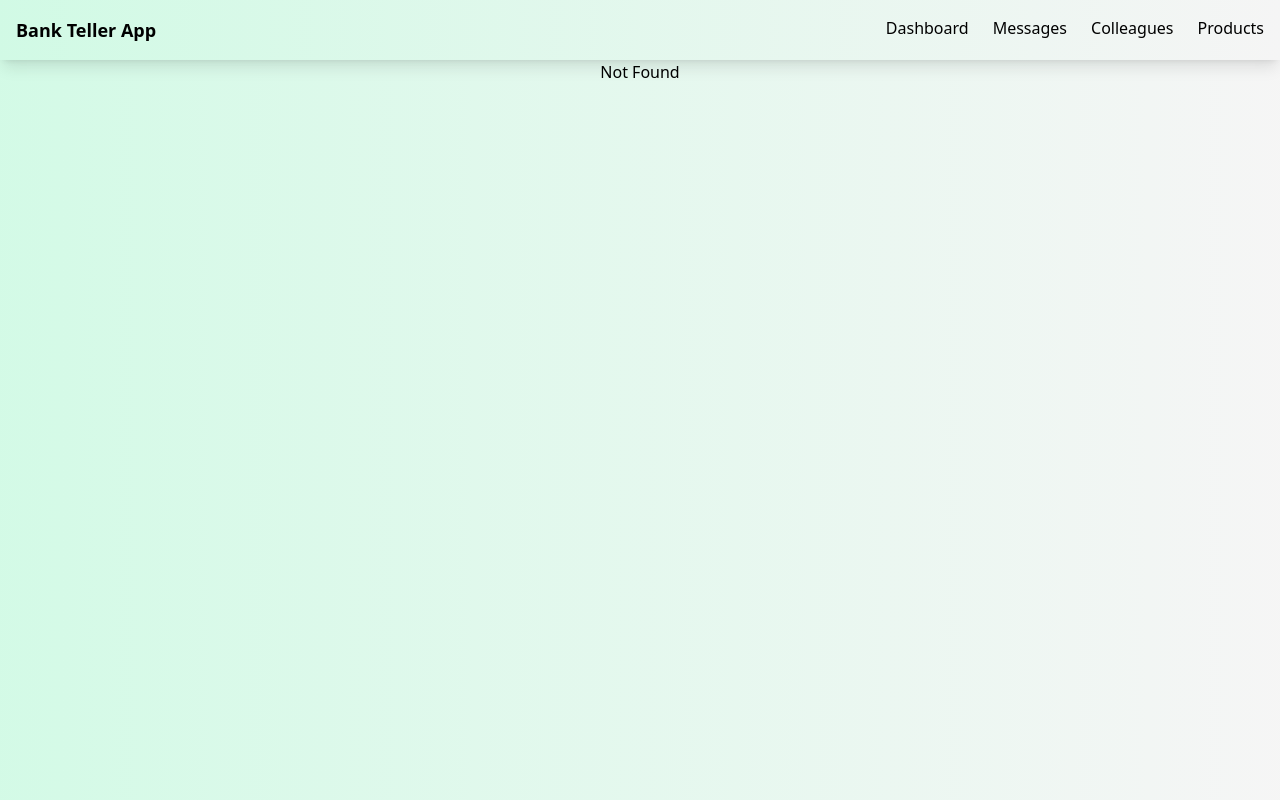
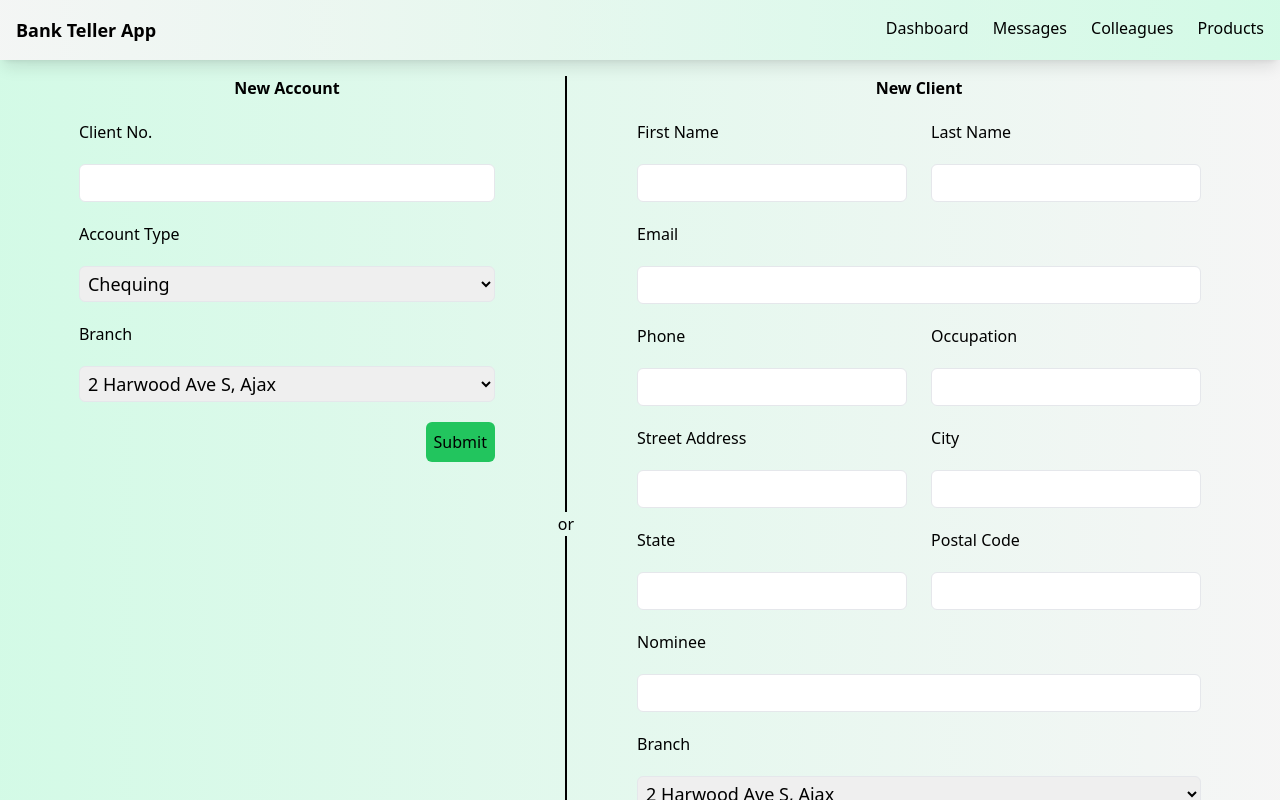
Before and after one commit to MaherMuhtadi/Bank-Teller-App, a React (Vite) app in the folder client/: page /client_registration in a window 1280 px wide. Before the commit this address had no page. Shown: the top 800 px of the page. Built offline with nearby package versions, Linux system fonts and the light colour scheme.

Commit message:
created forms for user/account creation

```diff
--- /dev/null
+++ b/client/src/ClientRegistration/ClientRegistration.jsx
@@ -0,0 +1,18 @@
+import NewAccount from "./NewAccount";
+import NewClient from "./NewClient";
+
+function ClientRegistration() {
+    return (
+        <div className="flex justify-evenly p-4">
+            <NewAccount />
+            <div className="flex flex-col items-center">
+                <div className="border border-black h-1/2 w-0"></div>
+                or
+                <div className="border border-black h-1/2 w-0"></div>
+            </div>
+            <NewClient />
+        </div>
+    );
+}
+
+export default ClientRegistration;
--- /dev/null
+++ b/client/src/ClientRegistration/NewAccount.jsx
@@ -0,0 +1,49 @@
+function NewAccount() {
+    return (
+        <form className="flex flex-col space-y-5 w-1/3">
+            <h2 className="font-bold text-center">New Account</h2>
+            <label htmlFor="client">Client No.</label>
+            <input
+                type="text"
+                id="client"
+                name="client"
+                className="rounded-md border text-lg p-1"
+            />
+            <label htmlFor="account_type">Account Type</label>
+            <select
+                id="account_type"
+                name="account_type"
+                className="rounded-md border text-lg p-1"
+            >
+                <option selected value="chequing">
+                    Chequing
+                </option>
+                <option value="savings">Savings</option>
+            </select>
+            <label htmlFor="branch">Branch</label>
+            <select
+                id="branch"
+                name="branch"
+                className="rounded-md border text-lg p-1"
+            >
+                <option selected value="2 Harwood Ave S, Ajax">
+                    2 Harwood Ave S, Ajax
+                </option>
+                <option value="43 Conlin Rd E, Oshawa">
+                    43 Conlin Rd E, Oshawa
+                </option>
+                <option value="714 Rossland Rd E, Whitby">
+                    714 Rossland Rd E, Whitby
+                </option>
+            </select>
+            <button
+                type="submit"
+                className="bg-green-500 rounded-md w-fit p-2 self-end"
+            >
+                Submit
+            </button>
+        </form>
+    );
+}
+
+export default NewAccount;
--- /dev/null
+++ b/client/src/ClientRegistration/NewClient.jsx
@@ -0,0 +1,144 @@
+function NewClient() {
+    return (
+        <form className="flex flex-col space-y-5 min-w-fit">
+            <h2 className="font-bold text-center">New Client</h2>
+            <div className="flex space-x-6">
+                <div className="flex flex-col space-y-5">
+                    <label htmlFor="name">First Name</label>
+                    <input
+                        type="text"
+                        id="first_name"
+                        name="first_name"
+                        className="rounded-md border text-lg p-1"
+                    />
+                </div>
+                <div className="flex flex-col space-y-5">
+                    <label htmlFor="name">Last Name</label>
+                    <input
+                        type="text"
+                        id="last_name"
+                        name="last_name"
+                        className="rounded-md border text-lg p-1"
+                    />
+                </div>
+            </div>
+            <div className="flex flex-col space-y-5">
+                <label htmlFor="email">Email</label>
+                <input
+                    type="email"
+                    id="email"
+                    name="email"
+                    className="rounded-md border text-lg p-1"
+                />
+            </div>
+            <div className="flex space-x-6">
+                <div className="flex flex-col space-y-5">
+                    <label htmlFor="phone">Phone</label>
+                    <input
+                        type="tel"
+                        id="phone"
+                        name="phone"
+                        className="rounded-md border text-lg p-1"
+                    />
+                </div>
+                <div className="flex flex-col space-y-5">
+                    <label htmlFor="occupation">Occupation</label>
+                    <input
+                        type="text"
+                        id="occupation"
+                        name="occupation"
+                        className="rounded-md border text-lg p-1"
+                    />
+                </div>
+            </div>
+            <div className="flex space-x-6">
+                <div className="flex flex-col space-y-5">
+                    <label htmlFor="address">Street Address</label>
+                    <input
+                        type="text"
+                        id="address"
+                        name="address"
+                        className="rounded-md border text-lg p-1"
+                    />
+                </div>
+                <div className="flex flex-col space-y-5">
+                    <label htmlFor="city">City</label>
+                    <input
+                        type="text"
+                        id="city"
+                        name="city"
+                        className="rounded-md border text-lg p-1"
+                    />
+                </div>
+            </div>
+            <div className="flex space-x-6">
+                <div className="flex flex-col space-y-5">
+                    <label htmlFor="state">State</label>
+                    <input
+                        type="text"
+                        id="state"
+                        name="state"
+                        className="rounded-md border text-lg p-1"
+                    />
+                </div>
+                <div className="flex flex-col space-y-5">
+                    <label htmlFor="zip">Postal Code</label>
+                    <input
+                        type="text"
+                        id="zip"
+                        name="zip"
+                        className="rounded-md border text-lg p-1"
+                    />
+                </div>
+            </div>
+            <div className="flex flex-col space-y-5">
+                <label htmlFor="nominee">Nominee</label>
+                <input
+                    type="text"
+                    id="nominee"
+                    name="nominee"
+                    className="rounded-md border text-lg p-1"
+                />
+            </div>
+            <div className="flex flex-col space-y-5">
+                <label htmlFor="branch">Branch</label>
+                <select
+                    id="branch"
+                    name="branch"
+                    className="rounded-md border text-lg p-1"
+                >
+                    <option selected value="2 Harwood Ave S, Ajax">
+                        2 Harwood Ave S, Ajax
+                    </option>
+                    <option value="43 Conlin Rd E, Oshawa">
+                        43 Conlin Rd E, Oshawa
+                    </option>
+                    <option value="714 Rossland Rd E, Whitby">
+                        714 Rossland Rd E, Whitby
+                    </option>
+                </select>
+            </div>
+            <div className="flex flex-col space-y-5">
+                <label htmlFor="account_type">Account Type</label>
+                <select
+                    id="account_type"
+                    name="account_type"
+                    className="rounded-md border text-lg p-1"
+                >
+                    <option selected value="chequing">
+                        Chequing
+                    </option>
+                    <option value="savings">Savings</option>
+                </select>
+            </div>
+            <button
+                type="submit"
+                className="bg-green-500 rounded-md w-fit p-2 self-end"
+            >
+                Submit
+            </button>
+        </form>
+    );
+}
+
+export default NewClient;
--- a/client/src/NavBar.jsx
+++ b/client/src/NavBar.jsx
@@ -1,6 +1,6 @@
 function NavBar() {
     return (
-        <nav className="flex justify-between p-4 sticky top-0 bg-gradient-to-l from-neutral-100/95 to-emerald-100/95 shadow-lg">
+        <nav className="flex justify-between p-4 sticky top-0 bg-gradient-to-r from-neutral-100/95 to-emerald-100/95 shadow-lg">
             <h1 className="font-black text-lg">Bank Teller App</h1>
             <ul className="flex space-x-6">
                 <li className="hover:underline">
--- a/client/src/dashboard/Clients.jsx
+++ b/client/src/dashboard/Clients.jsx
@@ -16,14 +16,14 @@ function Clients() {
                     </a>
                 </li>
                 <li>
-                    <a href="new_account">
+                    <a href="client_registration">
                         <figure className="text-center hover:underline">
                             <img
                                 className="w-24 h-24 bg-slate-300 rounded-full p-3"
-                                src="/new-account.svg"
-                                alt="New Account Icon"
+                                src="/client-registration.svg"
+                                alt="Client Registration Icon"
                             />
-                            <figcaption>New Account</figcaption>
+                            <figcaption>Registration</figcaption>
                         </figure>
                     </a>
                 </li>
```
Also changed, not shown: client/src/App.jsx (+4 -3 lines), client/public/client-registration.svg (renamed from client/public/new-account.svg).
